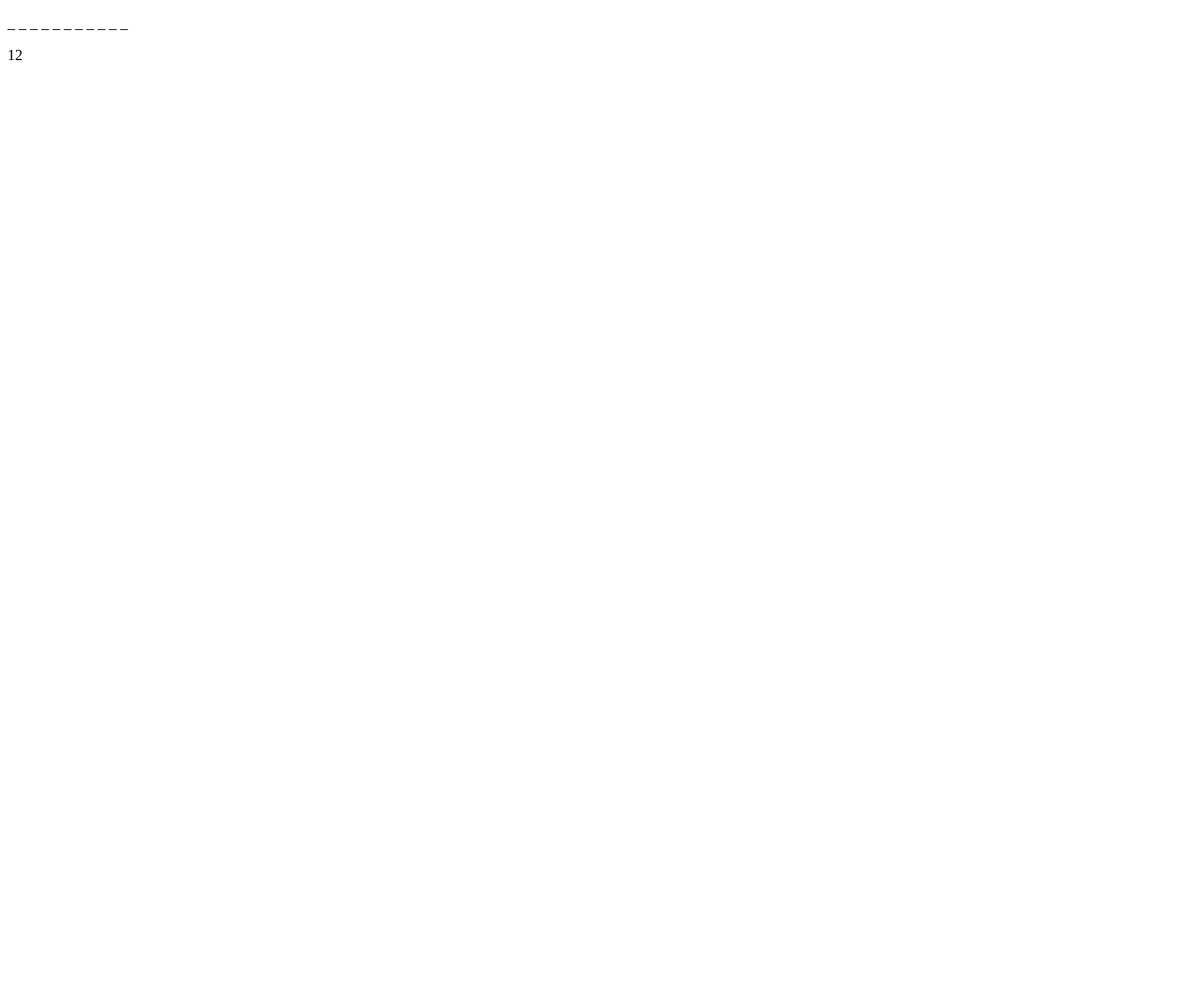
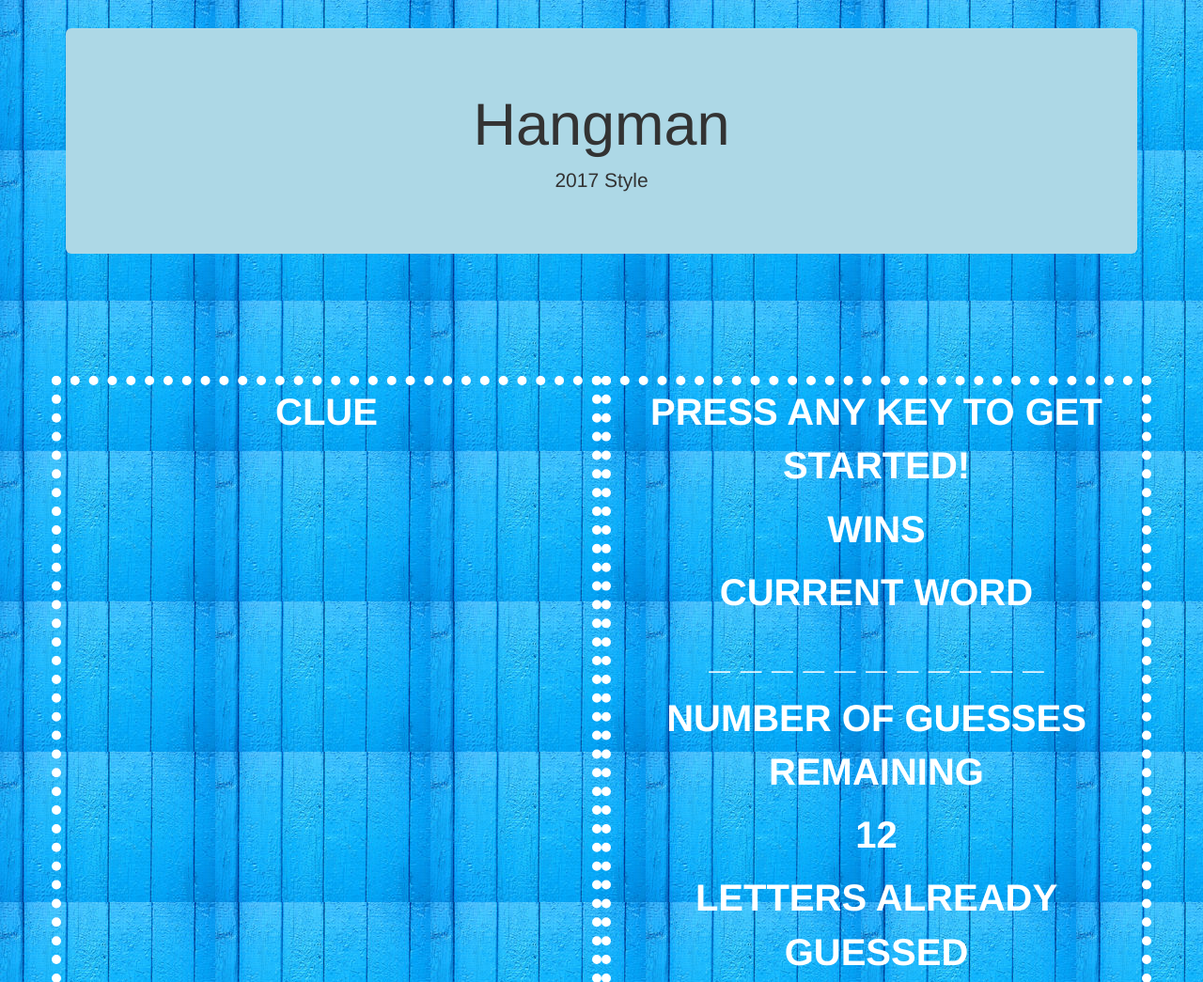
Before and after one commit to ralphcomplido/Hangman-Game, a plain HTML site: page index.html in a window 1280 px wide. Shown: the top 1045 px of the page at 94% size. Before the commit the page ends 800 px from the top, so only its background shows below. Drawn offline with nearby package versions, Linux system fonts and the light colour scheme.

Commit message:
added html and css design

```diff
--- a/assets/css/style.css
+++ b/assets/css/style.css
@@ -0,0 +1,35 @@
+body {
+    background-image: url("../images/main-background.jpg");
+    width: 100%;
+}
+
+#hangman-header {
+    margin-top: 30px;
+    text-align: center;
+    background-color: lightblue;
+}
+
+.hangman-word,
+.clues {
+    font-weight: bold;
+    font-size: 40px;
+    color: white;
+    text-align: center;
+    text-transform: uppercase;
+    height: 1024px;
+
+
+
+}
+
+.spacing {
+	padding-bottom: 100px;
+}
+
+#column {
+	border-color: white;
+	border-width: 10px;
+	border-style: dotted;
+	border-bottom: none;
+
+}
--- a/assets/javascript/game.js
+++ b/assets/javascript/game.js
@@ -26,26 +26,30 @@ console.log(randomHangmanWords);
 
 document.onkeyup = function(event) {
 
-    // 3. Assign variable to the user input
 
-    var userGuess = event.key;
 
+    var userGuess = event.key; // 3. Assign variable to the user input
+
+    if (wrongGuesses.indexOf(userGuess) !== -1) return;
     for (var i = 0; i < randomHangmanWords.length; i++) {
 
+      if (wrongGuesses.indexOf(userGuess) === -1)  {
         if (randomHangmanWords[i] === userGuess) {
             answerArray[i] = userGuess;
             console.log(answerArray[i]);
         }
 
     }
+}
     if (randomHangmanWords.indexOf(userGuess) === -1) {
         guessRemaining = guessRemaining - 1;
         wrongGuesses.push(userGuess);
         lettersGuessed.innerHTML = wrongGuesses.join(", ");
 
+    }
 
 
-}
+
 
 
     document.getElementById('answer').innerHTML = answerArray.join(" ");
--- a/index.html
+++ b/index.html
@@ -1,18 +1,43 @@
 <!DOCTYPE html>
 <html>
+
 <head>
-	<title>Hangman</title>
-	<link rel="stylesheet" type="text/css" href="assets/css/style.css">
-
+    <title>Hangman</title>
+    <link rel="stylesheet" type="text/css" href="assets/css/reset.css">
+    <link rel="stylesheet" type="text/css" href="assets/css/style.css">
+    <link rel="stylesheet" href="https://maxcdn.bootstrapcdn.com/bootstrap/3.3.6/css/bootstrap.min.css">
 </head>
 
 <body>
-	<p id="answer"></p>
-	<p id="guess-remaining"></p>
-	<p id ="letters-guessed"></p>
+    <div class="container">
+        <div class="jumbotron" id="hangman-header">
+            <h1>Hangman</h1>
+            <p>2017 Style</p>
+        </div>
+        <div class="row spacing">
+        </div>
+        <div class="row">
+            <div class="col-md-6 clues" id="column">
+            <p>CLUE</p>
+            </div>
+            <div class="col-md-6 hangman-word" id="column">
+            	<p>Press Any Key to Get Started!</p>
+            	<p>Wins</p>
+            	<p>Current Word</p>
 
-	<script src="assets/javascript/game.js"></script>
+                <p id="answer"></p>
+                <p>Number of Guesses Remaining</p>
+                <p id="guess-remaining"></p>
+                <p>Letters Already Guessed</p>
+                <p id="letters-guessed"></p>
+            </div>
+        </div>
+    </div>
+    <script src="assets/javascript/game.js"></script>
+    <!-- jQuery CDN -->
+    <script src="https://ajax.googleapis.com/ajax/libs/jquery/1.11.3/jquery.min.js"></script>
+    <!-- Bootstrap JavaScript CDN -->
+    <script src="https://maxcdn.bootstrapcdn.com/bootstrap/3.3.7/js/bootstrap.min.js"></script>
+</body>
 
-
-</body>
 </html>
```
Also changed, not shown: assets/images/main-background.jpg (added). Lines whose indentation alone changed are shown as unchanged.
